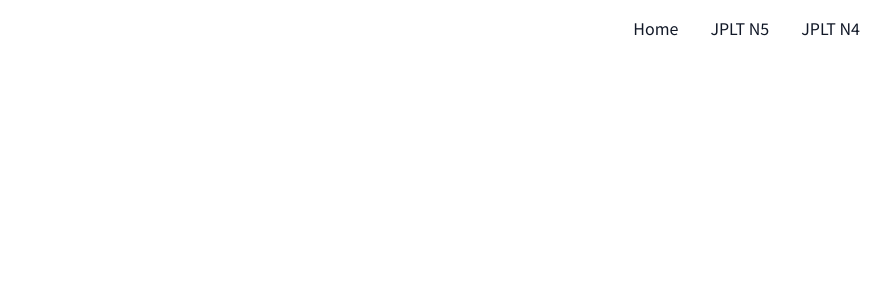
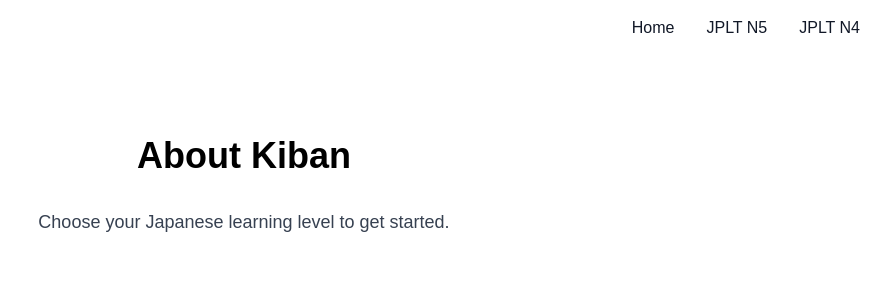
Before and after one commit to Sigmabond01/Kiban, a React (Vite) app in the folder Kiban/: page /About in a window 1280 px wide. Shown: the top 300 px of the page, without its empty margins (396-1280 px from the left). Built offline with nearby package versions, Linux system fonts and the light colour scheme.

Commit message:
added font and styled button

```diff
--- a/Kiban/src/App.css
+++ b/Kiban/src/App.css
@@ -2,6 +2,6 @@
 @tailwind components;
 @tailwind utilities;
 
-background-blue {
-
+body {
+    font-family: 'Noto Sans JP', sans-serif;
 }
--- a/Kiban/src/App.jsx
+++ b/Kiban/src/App.jsx
@@ -1,6 +1,7 @@
 import './App.css'
 import { BrowserRouter as Router } from 'react-router-dom';
-import AppRoutes from './routes/Approutes';
+import AppRoutes from './routes/AppRoutes';
+import AboutContent from './features/About/AboutContent';
 
 function App() {
   return (
--- a/Kiban/src/Layout/Header.jsx
+++ b/Kiban/src/Layout/Header.jsx
@@ -3,12 +3,9 @@ import BubbleChamberLogo from "../components/Logo";
 
 function Header() {
   return (
-    <header className="w-full px-6 py-4 bg-transparent absolute top-0 left-0 z-50 text-white">
-      <div className="flex justify-between items-center">
+    <header className="w-full px-6 py-4 bg-transparent absolute top-0 left-0 z-50 text-white font-noto">
+      <div className="flex justify-between items-center font-noto">
         <BubbleChamberLogo />
-        <nav className="ml-auto space-x-8 font-Noto Sans JP">
-          <Link to="/About" className="hover:underline">Explore Here</Link>
-        </nav>
       </div>
     </header>
   );
--- a/Kiban/src/components/AboutButton.jsx
+++ b/Kiban/src/components/AboutButton.jsx
@@ -4,11 +4,13 @@ function AboutButton() {
     const navigate = useNavigate();
 
     return (
-
-	<button onClick={() => navigate("/About")}
-    className="px-6 py-2 bg-blue-500 text-white rounded hover:bg-blue-600 transition-colors">
-        Start Here!
-    </button>
+    <div className="flex items-center justify-center mt-12">
+	 <button onClick={() => navigate("/About")}
+     className="px-12 py-5 bg-white/20 text-white border border-white/30 rounded-full
+      hover:bg-white/30 hover:scale-105 transition-all duration-300 font-medium shadow-lg">
+     Start Here!
+     </button>
+    </div>
     );
 }
 
--- a/Kiban/src/components/Hero.jsx
+++ b/Kiban/src/components/Hero.jsx
@@ -1,20 +1,15 @@
+// Hero.jsx
 import AboutButton from "./AboutButton";
 
 const Hero = () => {
   return (
-    <div className="bg-[url('/src/assets/background1.png')] bg-cover bg-center h-screen w-screen overflow-hidden">
-      <div className="pt-20">
-        <h1 className="text-9xl font-bold mt-4 mb-2 flex justify-center items-center text-slate-700 font-noto">
-          KIBAN
-        </h1>
-        <h2 className="text-6xl mt-2 flex justify-center items-center font-noto font-bold text-slate-700"> 起盤 </h2>
-        <p className='flex justify-center items-center text-3xl mt-4 mb-2 text-white pt-20'>
-          Learn Japanese from the foundation up.
-        </p>
-        <p className='flex justify-center items-center text-3xl mt-4 mb-2 text-white font-bold'>
-          基礎から日本語を築き上げよう。
-        </p>
-      </div>
+    <div className="bg-[url('/src/assets/background1.png')] bg-cover bg-center h-screen w-screen overflow-hidden
+     flex flex-col items-center justify-center text-center font-noto font-bold">
+      <h1 className="text-9xl font-bold text-slate-700">KIBAN</h1>
+      <h2 className="text-6xl font-bold text-slate-700 mb-10">起盤</h2>
+      <p className="text-3xl mt-6 text-white">Learn Japanese from the foundation up.</p>
+      <p className="text-3xl mt-2 mb-6 text-white font-bold">基礎から日本語を築き上げよう。</p>
+      <AboutButton />
     </div>
   );
 };
--- /dev/null
+++ b/Kiban/src/features/About/AboutContent.jsx
@@ -0,0 +1,13 @@
+const AboutContent = () => {
+    return(
+        <section>
+            <div>
+                <h2>
+                    About Kiban
+                </h2>
+            </div>
+        </section>
+    );
+}
+
+export default AboutContent;
--- a/Kiban/src/features/About/AboutSection.jsx
+++ b/Kiban/src/features/About/AboutSection.jsx
@@ -2,7 +2,8 @@ import { Link } from "react-router-dom";
 
 function AboutSection() {
   return (
-    <header className="w-full px-6 py-4 bg-transparent absolute top-0 left-0 z-50 text-gray-900">
+    <div className="min-h-screen bg-white">
+      <header className="w-full px-6 py-4 bg-transparent relative top-0 left-0 z-50 text-gray-900">
         <div className="flex justify-between items-center">
           <nav className="ml-auto space-x-8 font-Noto Sans JP">
               <Link to="/" className="hover:underline">Home</Link>
@@ -11,6 +12,16 @@ function AboutSection() {
           </nav>
         </div>
       </header>
+
+      <main className="pt-20 px-6">
+        <div className="max-w-4xl mx-auto">
+          <h1 className="text-4xl font-bold mb-8 text-center">About Kiban</h1>
+          <p className="text-lg text-gray-700 text-center">
+            Choose your Japanese learning level to get started.
+          </p>
+        </div>
+      </main>
+    </div>
   );
 }
 
--- a/Kiban/src/index.css
+++ b/Kiban/src/index.css
@@ -1,4 +1,4 @@
-@import url('https://fonts.googleapis.com/css2?family=Noto+Sans+JP:wght@100..900&display=swap');
+@import url('https://fonts.googleapis.com/css2?family=Noto+Sans&display=swap');
 @tailwind base;
 @tailwind components;
 @tailwind utilities;
--- a/Kiban/tailwind.config.js
+++ b/Kiban/tailwind.config.js
@@ -5,7 +5,11 @@ export default {
     "./src/**/*.{js,ts,jsx,tsx}",
   ],
   theme: {
-    extend: {},
+    extend: {
+      fontFamily: {
+        noto: ['"Noto Sans"', 'sans-serif'],
+      },
+    },
   },
   plugins: [],
 }
```
Lines whose indentation alone changed are shown as unchanged.
